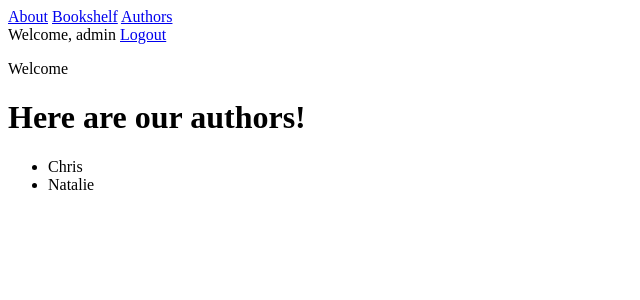
After one commit to natbibi/django-library, a Django app: page /authors/ in a window 1280 px wide. The commit adds this page. Shown: the top 300 px of the page, without its empty margins (0-640 px from the left). Run offline with Django 3.2, Linux system fonts and the light colour scheme; a user stored in the database is signed in; data comes from the database, SQL or seed files in the repository; both versions use the stored data as it was after the commit.

Commit message:
add path /authors to render a list of all authors

```diff
--- /dev/null
+++ b/bookshelf/templates/authors.html
@@ -0,0 +1,13 @@
+{% extends "base.html" %}
+
+{% block content %}
+<h1>Here are our authors!</h1>
+<ul>
+    {% for author in authors %}
+    <li>
+        {{ author.name }}
+    </li>
+    {% endfor %}
+</ul>
+
+{% endblock content %}
--- a/bookshelf/templates/base.html
+++ b/bookshelf/templates/base.html
@@ -11,6 +11,7 @@
         <div class="linkset left">
             <a href="{% url 'bookshelf-about' %}">About</a>
             <a href="{% url 'bookshelf-books' %}">Bookshelf</a>
+            <a href="{% url 'bookshelf-authors' %}">Authors</a>
         </div>
 
         <div class="linkset right">
--- a/bookshelf/urls.py
+++ b/bookshelf/urls.py
@@ -6,6 +6,7 @@
     path('', views.index, name='bookshelf-index'), # route for /adoption/
     path('about/', views.about, name='bookshelf-about'), # route for /adoption/about
     path('books/', views.books, name='bookshelf-books'), # route for /adoption/:id
+    path('authors/', views.authors, name='bookshelf-authors'), # route for /adoption/:id
     # path('<id>/', views.show, name='bookshelf-show'), # route for /adoption/:id
     path('<int:id>/', views.show, name='bookshelf-show') # to accept only numbers as id param
 ]
--- a/bookshelf/views.py
+++ b/bookshelf/views.py
@@ -2,7 +2,7 @@
 from django.contrib.auth.decorators import login_required
 from django.http import HttpResponse
 from django.shortcuts import redirect, render
-from .models import Book
+from .models import Book, Author
 
 def index(req):
     return render(req, 'base.html')
@@ -18,3 +18,8 @@
 def books(req):
     books = {'books': Book.objects.all()}
     return render(req, 'show.html', books)
+
+@login_required
+def authors(req):
+    authors = {'authors': Author.objects.all()}
+    return render(req, 'authors.html', authors)
```
Also changed, not shown: db.sqlite3.
